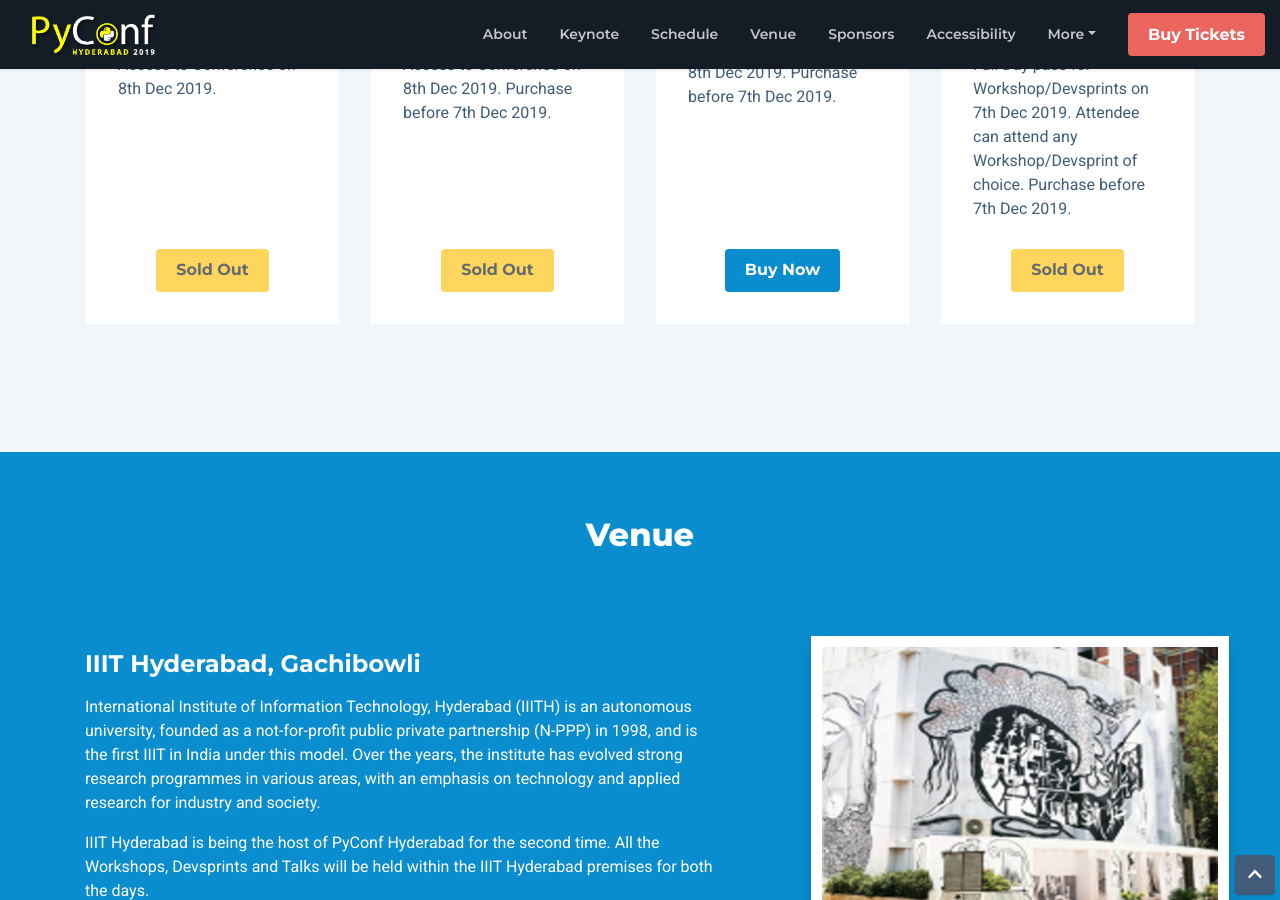
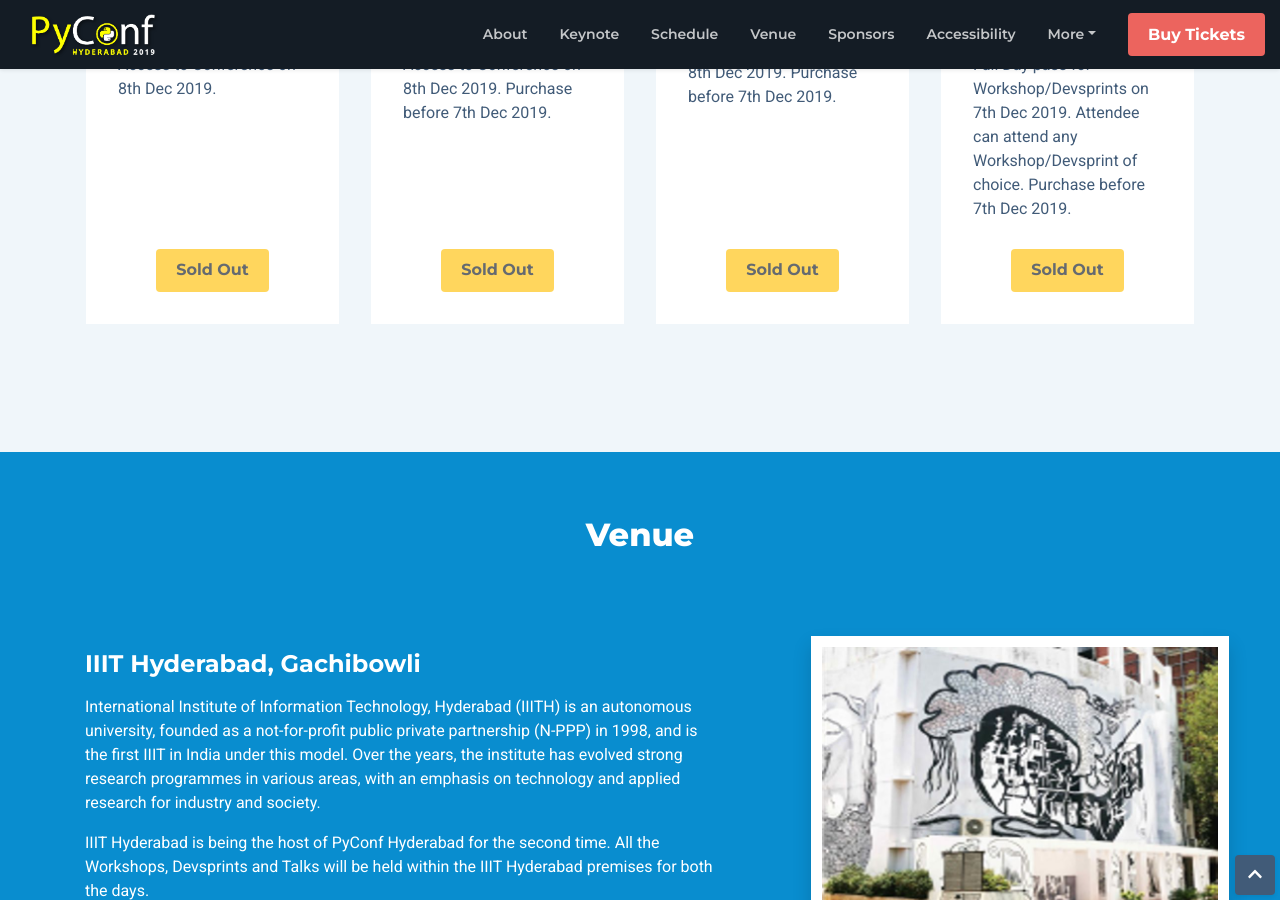
Before and after one commit to HydPy/hydpyconf2019, a Jekyll site: the page built from index.html, in a window 1280 px wide and 900 px high, scrolled down 3597 px. Built offline with Jekyll 4.4.1, drawn with Linux system fonts in a browser that asks for light colours; nearby versions of some CDN libraries.

Commit message:
Late bird tickets sold out

```diff
--- a/_includes/tickets-section.html
+++ b/_includes/tickets-section.html
@@ -53,7 +53,7 @@
 							</div><!--//info-->
 						</div><!--//card-body-->
 						<div class="card-footer text-center">
-							<a href="https://www.townscript.com/e/pyconf-hyderabad-2019/booking" target="_blank" class="btn btn-primary">Buy Now</a>
+							<a href="#" target="_blank" class="btn btn-warning disabled">Sold Out</a>
 						</div>
 					</div><!--//card-->
 				</div><!--//col-->
```
